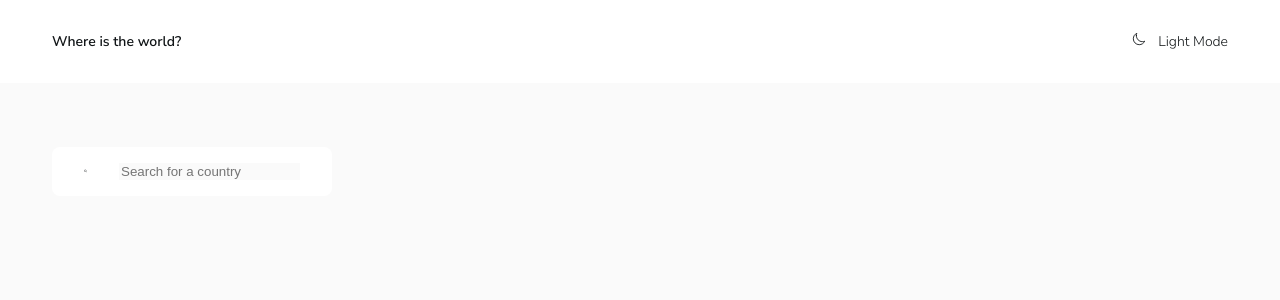
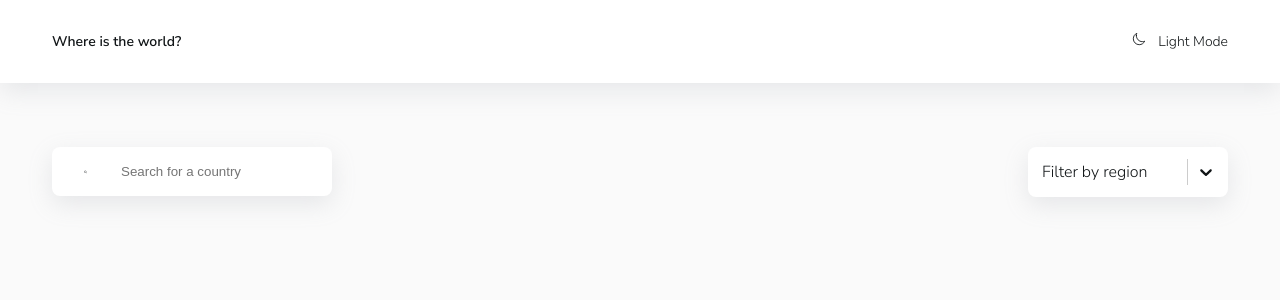
Before and after one commit to Sansrona/react-countries, a React (Create React App) app: page / in a window 1280 px wide. Shown: the top 300 px of the page. Built offline with nearby package versions, Linux system fonts and the light colour scheme.

Commit message:
add: custom select via react-select, api requests template

```diff
--- a/src/components/Custom.jsx
+++ b/src/components/Custom.jsx
@@ -1,10 +1,43 @@
-import React from 'react'
-import Search from './Search'
+import React, { useState, useEffect } from 'react'
+import styled from 'styled-components';
+
+import { CustomSelect } from './CustomSelect'
+import Search from './Search';
+
+const Wrapper = styled.div`
+    display: flex;
+    flex-direction: column;
+    align-items: flex-start;
+
+    @media(min-width: 767px){
+    flex-direction: row;
+    justify-content: space-between;
+    align-items: start;
+    }
+`;
+
+const options = [
+    { value: 'Africa', label: 'Africa' },
+    { value: 'America', label: 'America' },
+    { value: 'Asia', label: 'Asia' },
+    { value: 'Europe', label: 'Europe' },
+    { value: 'Oceania', label: 'Oceania' }
+];
 
 export const Custom = () => {
+    const [search, setSearch] = useState('');
+    const [region, setRegion] = useState('');
+
     return (
-        <div>
-            <Search></Search>
-        </div>
+        <Wrapper>
+            <Search search={search} setSearch={setSearch} />
+            <CustomSelect
+                options={options}
+                placeholder={'Filter by region'}
+                isClearable
+                isSearchable={false}
+                value={region}
+                onChange={setRegion} />
+        </Wrapper>
     )
 }
--- a/src/components/CustomSelect.jsx
+++ b/src/components/CustomSelect.jsx
@@ -0,0 +1,44 @@
+import React from 'react'
+import styled from 'styled-components';
+import Select from 'react-select';
+
+export const CustomSelect = styled(Select).attrs({
+    styles: {
+        control: (provided) => ({
+            ...provided,
+            backgroundColor: 'var(--colors-ui-base)',
+            color: 'var(--colors-text)',
+            padding: '0.25rem',
+            borderRadius: 'var(--radii)',
+            border: 'none',
+            boxShadow: 'var(--shadow)',
+            height: '50px',
+        }),
+        option: (provided, state) => ({
+            ...provided,
+            color:'var(--colors-text)',
+            backgroundColor: state.isSelected ? 'var(--colors-bg)' : 'var(--colors-ui-base)'
+        }),
+    }
+})`
+    width: 200px;
+    border-radius: var(--radii);
+    border: none;
+
+
+    & > * {
+        box-shadow: var(--shadow);
+    }
+
+    & input {
+        margin-left: .25rem
+    }
+
+    & * {
+        color: var(--colors-text) !important;
+    }
+
+    & > div[id]{
+        background-color: transparent;
+    }
+`;
--- a/src/components/Search.jsx
+++ b/src/components/Search.jsx
@@ -6,7 +6,7 @@ const InputController = styled.label`
     background-color: var(--colors-ui-base);
     padding: 1rem 2rem;
     display: flex;
-    aign-items: center;
+    align-items: center;
 
     border-radius: var(--radii);
     box-shadow: var(--shadow);
@@ -27,7 +27,7 @@ const Input = styled.input.attrs({
     margin-left: 2rem;
     border: none;
     outline: none;
-    background-color: var(--colors-bg);
+    background-color: var(--colors-ui-base);
     color: var(--colors-text);
 `;
 
--- a/src/index.css
+++ b/src/index.css
@@ -25,13 +25,13 @@ body[data-theme="dark"] {
   --colors-text: hsl(0, 0%, 100%);
   --colors-bg: hsl(207, 26%, 17%);
   --colors-ui-base: hsl(209, 23%, 22%);
-  --shadow: rgba(245px, 245px, 245px, 02) 0 0 8px;
+  --shadow: rgba(245, 245, 245, 0.2) 0 0 8px;
 }
 body[data-theme="light"] {
   --colors-text: hsl(200, 15%, 8%);
   --colors-bg: hsl(0, 0%, 98%);
   --colors-ui-base: hsl(0, 0%, 100%);
-  --shadow: rgba(149px, 157px, 165px, 02) 0 8px 24px;
+  --shadow: rgba(149, 157, 165, 0.2) 0px 8px 24px;
 }
 
 body{
```
Also changed, not shown: src/api.js (added, +20 -0 lines).
